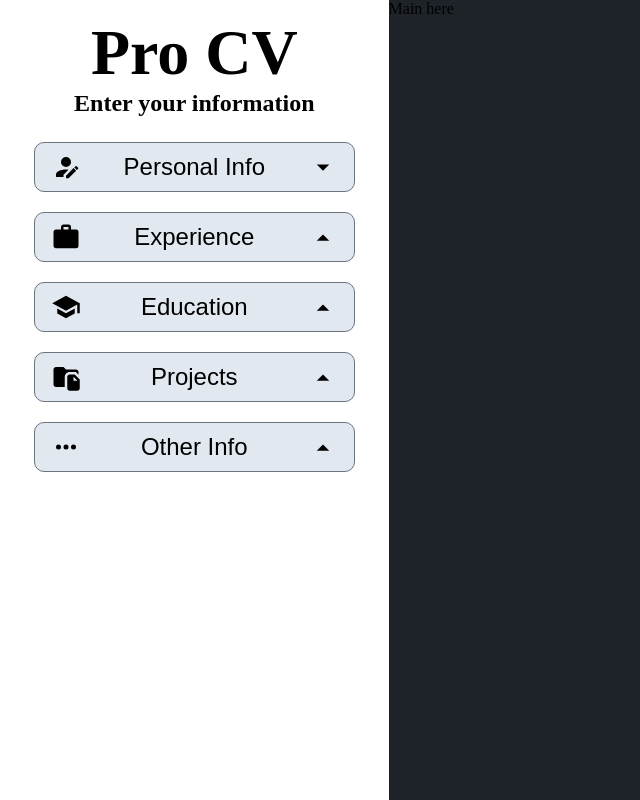
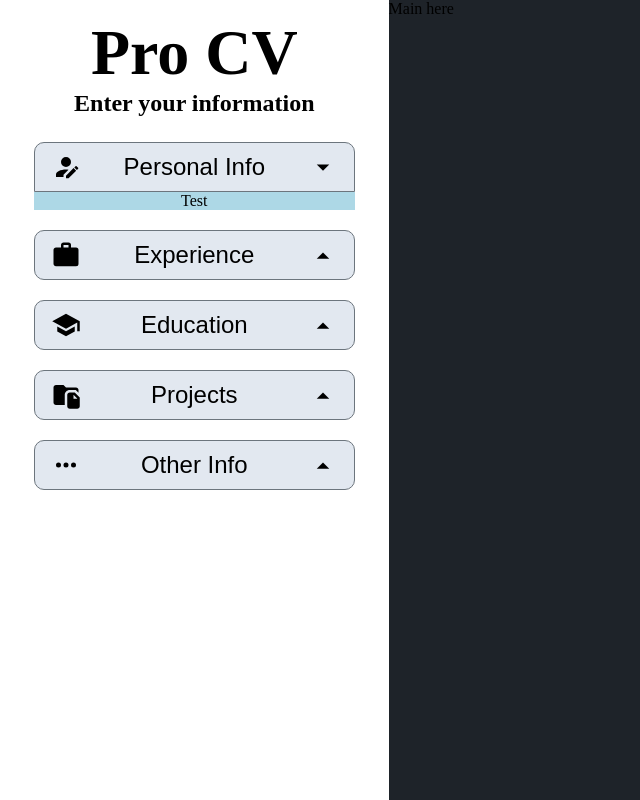
Before and after one commit to devchap8/cv-application, a React (Vite) app: page / in a window 1280 px wide. Both pictures are taken after a click on the button "Personal Info". Shown: the whole page, without its empty margins (0-640 px from the left). Built offline with nearby package versions, Linux system fonts and the light colour scheme.

Commit message:
Make form appear on button click

```diff
--- a/src/components/app.jsx
+++ b/src/components/app.jsx
@@ -1,5 +1,7 @@
 import { useState } from 'react';
+import { Fragment } from 'react';
 import MenuButton from "./menu-button";
+import FormSection from './form-section';
 
 const menuIcons = {
     person: <img src="src/assets/person.svg"></img>,
@@ -28,16 +30,20 @@ export default function App() {
                 <h2>Enter your information</h2>
                 <div className="sidebarMain">
                     {buttonInfo.map(info =>
-                    <>
+                    <Fragment key={info.id}>
                         <MenuButton
                             icon={info.icon}
                             text={info.text}
-                        key={info.id}
+                            // key={info.id}
                             isSelected={info.id === selectedId}
                             handleClick={() => selectedId === info.id ? setSelectedId(null) : setSelectedId(info.id)}
                         ></MenuButton>
 
-                    </>
+                        <FormSection
+                            display={info.id === selectedId}
+                            // key={`form${info.id}`}
+                        ></FormSection>
+                    </Fragment>
                     )}
                 </div>
             </section>
--- /dev/null
+++ b/src/components/form-section.jsx
@@ -0,0 +1,7 @@
+export default function FormSection({display}) {
+    return (
+        <form style={{display: display ? "block" : "none"}}>
+            Test
+        </form>
+    )
+}
--- a/src/components/menu-button.jsx
+++ b/src/components/menu-button.jsx
@@ -1,6 +1,6 @@
 export default function MenuButton({icon, text, isSelected, handleClick}) {
     return (
-        <button onClick={handleClick}>
+        <button onClick={handleClick} className={isSelected ? "selectedButton" : ""}>
             {icon}
             {text}
             {isSelected ? <img src="src/assets/menu-down.svg"></img> : <img src="src/assets/menu-up.svg"></img>}
--- a/src/styles/index.css
+++ b/src/styles/index.css
@@ -64,6 +64,10 @@ h1 {
   background-color: var(--btn-light);
 }
 
+button.selectedButton {
+  border-radius: 10px 10px 0 0;
+}
+
 .sidebarMain button:hover {
   background-color: var(--btn-light-hover);
   cursor: pointer;
@@ -74,6 +78,12 @@ h1 {
   height: auto;
 }
 
+.sidebarMain form {
+  width: 90%;
+  background-color: lightblue;
+  margin-top: -20px;
+}
+
 /* CV Display */
 
 .cvContainer {
```
Lines whose indentation alone changed are shown as unchanged.
